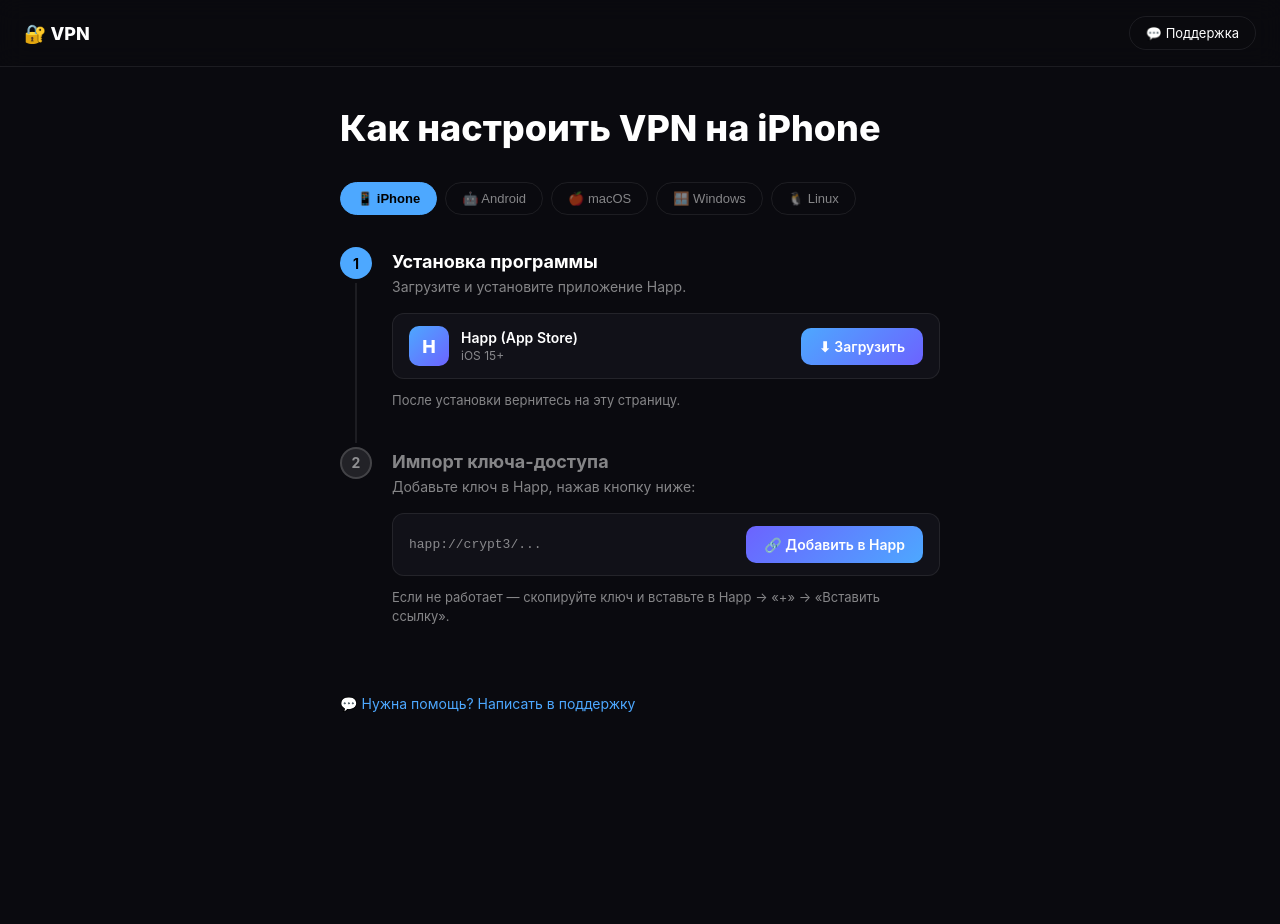
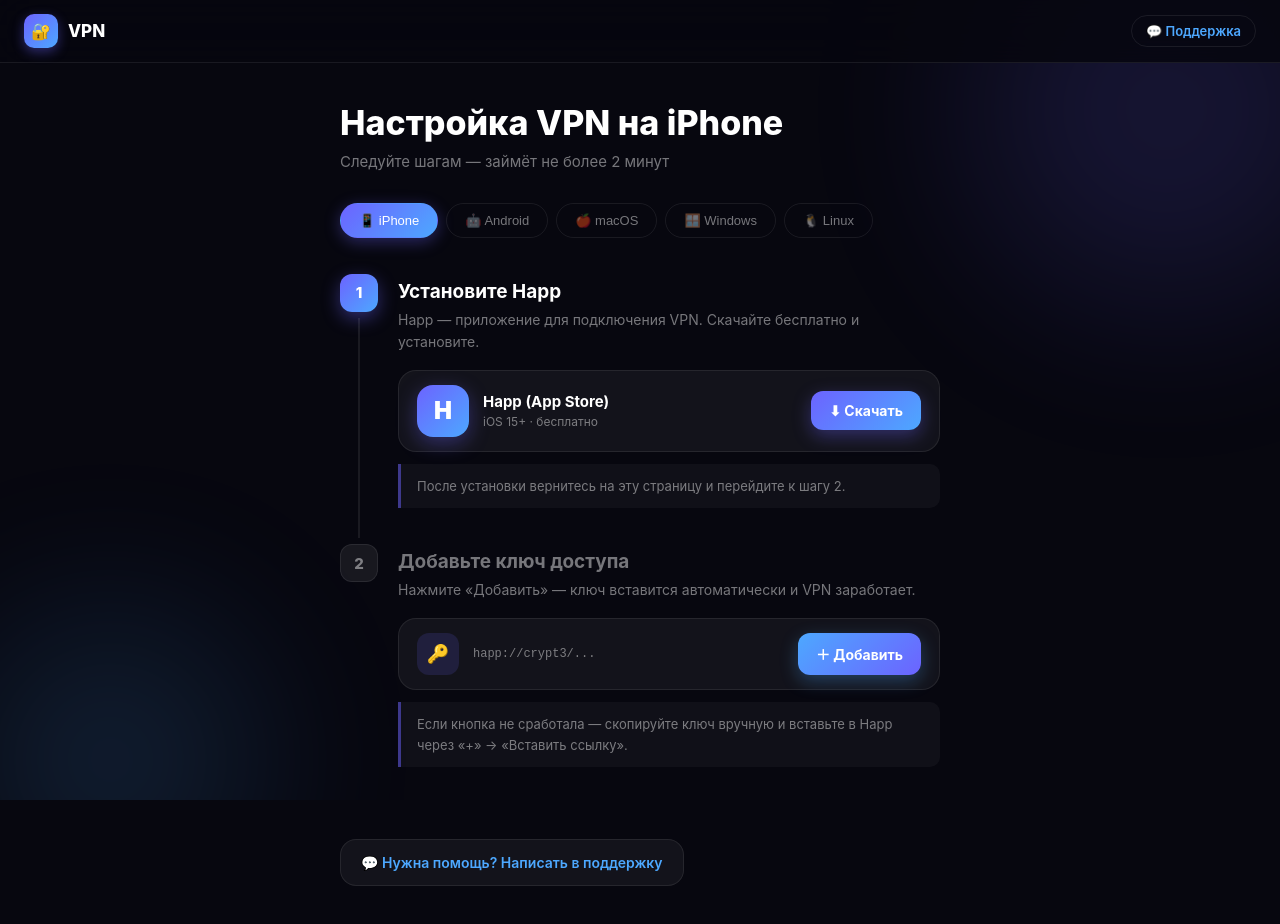
Before and after one commit to tmgjwwyt5h-debug/vpn-bot-web, a plain HTML site: page setup/index.html in a window 1280 px wide. Before the commit the page ends 800 px from the top, so only its background shows below. Drawn offline with Linux system fonts and the light colour scheme.

Commit message:
Update setup - new stylish design

```diff
--- a/setup/index.html
+++ b/setup/index.html
@@ -5,91 +5,258 @@
 <meta name="viewport" content="width=device-width, initial-scale=1.0">
 <title>Настройка VPN</title>
 <style>
-* { margin: 0; padding: 0; box-sizing: border-box; }
-body { background:#0a0a0f; color:#fff; font-family:-apple-system,BlinkMacSystemFont,sans-serif; min-height:100vh; }
-header { display:flex; align-items:center; justify-content:space-between; padding:16px 24px; border-bottom:1px solid rgba(255,255,255,0.08); position:sticky; top:0; background:rgba(10,10,15,0.9); backdrop-filter:blur(12px); z-index:100; }
-.logo { font-size:18px; font-weight:800; }
-.btn-outline { padding:8px 16px; border-radius:20px; border:1px solid rgba(255,255,255,0.08); background:transparent; color:#fff; font-size:13px; cursor:pointer; text-decoration:none; }
-main { max-width:640px; margin:0 auto; padding:40px 20px 60px; }
-h1 { font-size:clamp(24px,5vw,36px); font-weight:800; line-height:1.2; margin-bottom:32px; }
-.device-tabs { display:flex; gap:8px; flex-wrap:wrap; margin-bottom:32px; }
-.device-tab { padding:8px 16px; border-radius:20px; border:1px solid rgba(255,255,255,0.08); background:transparent; color:rgba(255,255,255,0.5); font-size:13px; cursor:pointer; }
-.device-tab.active { background:#4da8ff; border-color:#4da8ff; color:#000; font-weight:600; }
-.steps { display:flex; flex-direction:column; }
-.step { display:flex; gap:20px; }
-.step-left { display:flex; flex-direction:column; align-items:center; flex-shrink:0; }
-.step-dot { width:32px; height:32px; border-radius:50%; display:flex; align-items:center; justify-content:center; font-size:14px; font-weight:700; }
-.step-dot.active { background:#4da8ff; color:#000; }
-.step-dot.pending { background:rgba(255,255,255,0.1); border:2px solid rgba(255,255,255,0.15); color:rgba(255,255,255,0.5); }
-.step-line { width:2px; flex:1; background:rgba(255,255,255,0.08); margin:4px 0; min-height:24px; }
-.step-body { padding:0 0 36px; flex:1; }
-.step-title { font-size:18px; font-weight:700; margin-bottom:4px; padding-top:4px; }
-.step-title.muted { color:rgba(255,255,255,0.5); }
-.step-desc { font-size:14px; color:rgba(255,255,255,0.5); margin-bottom:16px; line-height:1.5; }
-.file-card { display:flex; align-items:center; gap:12px; padding:12px 16px; border:1px solid rgba(255,255,255,0.08); border-radius:12px; background:#111118; margin-bottom:12px; }
-.file-icon { width:40px; height:40px; border-radius:10px; background:linear-gradient(135deg,#4da8ff,#6c63ff); display:flex; align-items:center; justify-content:center; font-size:18px; font-weight:800; color:#fff; flex-shrink:0; }
-.file-info { flex:1; }
-.file-name { font-size:14px; font-weight:600; }
-.file-meta { font-size:12px; color:rgba(255,255,255,0.5); margin-top:2px; }
-.btn-primary { padding:10px 18px; border-radius:10px; background:linear-gradient(135deg,#4da8ff,#6c63ff); color:#fff; font-size:14px; font-weight:600; border:none; cursor:pointer; text-decoration:none; display:inline-flex; align-items:center; gap:6px; flex-shrink:0; }
-.key-card { display:flex; align-items:center; gap:12px; padding:12px 16px; border:1px solid rgba(255,255,255,0.08); border-radius:12px; background:#111118; }
-.key-value { font-family:monospace; font-size:13px; color:rgba(255,255,255,0.5); flex:1; overflow:hidden; text-overflow:ellipsis; white-space:nowrap; }
-.btn-add { padding:10px 18px; border-radius:10px; background:linear-gradient(135deg,#6c63ff,#4da8ff); color:#fff; font-size:14px; font-weight:600; border:none; cursor:pointer; text-decoration:none; display:inline-flex; align-items:center; gap:6px; white-space:nowrap; flex-shrink:0; }
-.hint { margin-top:12px; font-size:13px; color:rgba(255,255,255,0.5); line-height:1.5; }
-.support-link { display:inline-flex; align-items:center; gap:6px; color:#4da8ff; font-size:14px; text-decoration:none; margin-top:32px; }
+  :root {
+    --accent: #6c63ff;
+    --accent2: #4da8ff;
+    --bg: #07070f;
+    --card: rgba(255,255,255,0.05);
+    --border: rgba(255,255,255,0.08);
+    --muted: rgba(255,255,255,0.45);
+  }
+  * { margin:0; padding:0; box-sizing:border-box; }
+  body {
+    background: var(--bg); color:#fff;
+    font-family: -apple-system, BlinkMacSystemFont, 'SF Pro Display', sans-serif;
+    min-height: 100vh;
+  }
+  .bg { position:fixed; inset:0; z-index:0; overflow:hidden; pointer-events:none; }
+  .orb { position:absolute; border-radius:50%; filter:blur(90px); opacity:.15; animation:drift 14s ease-in-out infinite alternate; }
+  .orb1 { width:400px; height:400px; background:#6c63ff; top:-100px; right:-80px; }
+  .orb2 { width:300px; height:300px; background:#4da8ff; bottom:-80px; left:-60px; animation-delay:-5s; }
+  @keyframes drift { from{transform:translate(0,0)} to{transform:translate(25px,35px)} }
+
+  header {
+    position: sticky; top:0; z-index:100;
+    background: rgba(7,7,15,0.85); backdrop-filter: blur(20px);
+    border-bottom: 1px solid var(--border);
+    padding: 14px 24px;
+    display: flex; align-items: center; justify-content: space-between;
+  }
+  .logo { display:flex; align-items:center; gap:10px; font-weight:800; font-size:17px; }
+  .logo-icon {
+    width:34px; height:34px; border-radius:10px;
+    background:linear-gradient(135deg,#6c63ff,#4da8ff);
+    display:flex; align-items:center; justify-content:center; font-size:16px;
+    box-shadow: 0 4px 12px rgba(108,99,255,.4);
+  }
+  .support-link {
+    padding: 7px 14px; border-radius:20px;
+    border:1px solid var(--border); color: var(--accent2);
+    font-size:13px; font-weight:600; text-decoration:none;
+    transition: background .2s;
+  }
+  .support-link:hover { background: rgba(77,168,255,0.1); }
+
+  main { position:relative; z-index:1; max-width:640px; margin:0 auto; padding:40px 20px 80px; }
+
+  h1 { font-size:clamp(22px,5vw,34px); font-weight:800; line-height:1.2; margin-bottom:8px; }
+  .subtitle { font-size:15px; color:var(--muted); margin-bottom:32px; }
+
+  /* TABS */
+  .tabs { display:flex; gap:8px; flex-wrap:wrap; margin-bottom:36px; }
+  .tab {
+    padding:9px 18px; border-radius:20px;
+    border:1px solid var(--border); background:transparent;
+    color:var(--muted); font-size:13px; font-weight:500; cursor:pointer;
+    transition: all .2s;
+  }
+  .tab.active {
+    background:linear-gradient(135deg,#6c63ff,#4da8ff);
+    border-color:transparent; color:#fff;
+    box-shadow:0 4px 16px rgba(108,99,255,.35);
+  }
+
+  /* STEPS */
+  .steps { display:flex; flex-direction:column; }
+  .step { display:flex; gap:20px; }
+  .step-left { display:flex; flex-direction:column; align-items:center; flex-shrink:0; }
+  .step-num {
+    width:38px; height:38px; border-radius:12px;
+    display:flex; align-items:center; justify-content:center;
+    font-size:15px; font-weight:800; flex-shrink:0;
+  }
+  .step-num.active { background:linear-gradient(135deg,#6c63ff,#4da8ff); color:#fff; box-shadow:0 6px 18px rgba(108,99,255,.4); }
+  .step-num.pending { background:rgba(255,255,255,0.07); color:var(--muted); border:1px solid var(--border); }
+  .step-line { width:2px; flex:1; background:var(--border); margin:6px 0; min-height:28px; }
+  .step-body { padding-bottom:36px; flex:1; }
+  .step-title { font-size:19px; font-weight:700; margin-bottom:6px; padding-top:6px; }
+  .step-title.muted { color:var(--muted); }
+  .step-desc { font-size:14px; color:var(--muted); margin-bottom:16px; line-height:1.6; }
+
+  /* CARDS */
+  .app-card {
+    display:flex; align-items:center; gap:14px;
+    padding:14px 18px; border:1px solid var(--border);
+    border-radius:18px; background:var(--card); margin-bottom:12px;
+  }
+  .app-logo {
+    width:52px; height:52px; border-radius:16px;
+    background:linear-gradient(135deg,#6c63ff,#4da8ff);
+    display:flex; align-items:center; justify-content:center;
+    font-size:24px; font-weight:900; color:#fff; flex-shrink:0;
+    box-shadow:0 6px 20px rgba(108,99,255,.35);
+  }
+  .app-info { flex:1; }
+  .app-name { font-size:15px; font-weight:700; }
+  .app-sub { font-size:12px; color:var(--muted); margin-top:3px; }
+  .btn-primary {
+    padding:11px 18px; border-radius:12px;
+    background:linear-gradient(135deg,#6c63ff,#4da8ff);
+    color:#fff; font-size:14px; font-weight:700;
+    border:none; cursor:pointer; text-decoration:none;
+    display:inline-flex; align-items:center; gap:7px; flex-shrink:0;
+    box-shadow:0 6px 18px rgba(108,99,255,.35);
+    transition:transform .15s, box-shadow .15s;
+  }
+  .btn-primary:hover { transform:translateY(-1px); box-shadow:0 8px 24px rgba(108,99,255,.45); }
+
+  .key-card {
+    display:flex; align-items:center; gap:14px;
+    padding:14px 18px; border:1px solid var(--border);
+    border-radius:18px; background:var(--card);
+  }
+  .key-icon-wrap {
+    width:42px; height:42px; border-radius:12px;
+    background:rgba(108,99,255,0.15);
+    display:flex; align-items:center; justify-content:center;
+    font-size:18px; flex-shrink:0;
+  }
+  .key-val {
+    font-family:'SF Mono',monospace; font-size:12px;
+    color:var(--muted); flex:1; overflow:hidden;
+    text-overflow:ellipsis; white-space:nowrap;
+  }
+  .btn-add {
+    padding:11px 18px; border-radius:12px;
+    background:linear-gradient(135deg,#4da8ff,#6c63ff);
+    color:#fff; font-size:14px; font-weight:700;
+    border:none; cursor:pointer; text-decoration:none;
+    display:inline-flex; align-items:center; gap:7px;
+    box-shadow:0 6px 18px rgba(77,168,255,.3);
+    white-space:nowrap; flex-shrink:0;
+    transition:transform .15s;
+  }
+  .btn-add:hover { transform:translateY(-1px); }
+
+  .hint {
+    margin-top:12px; padding:12px 16px;
+    background:rgba(255,255,255,0.04);
+    border-left:3px solid rgba(108,99,255,0.5);
+    border-radius:0 10px 10px 0;
+    font-size:13px; color:var(--muted); line-height:1.6;
+  }
+
+  .support-footer {
+    display:inline-flex; align-items:center; gap:8px;
+    margin-top:36px; padding:14px 20px;
+    border:1px solid var(--border); border-radius:16px;
+    background:var(--card); color:var(--accent2);
+    font-size:14px; font-weight:600; text-decoration:none;
+    transition:background .2s;
+  }
+  .support-footer:hover { background:rgba(255,255,255,0.07); }
 </style>
 </head>
 <body>
+<div class="bg">
+  <div class="orb orb1"></div>
+  <div class="orb orb2"></div>
+</div>
+
 <header>
-  <div class="logo">🔐 VPN</div>
-  <a class="btn-outline" id="supportLink" href="#" target="_blank">💬 Поддержка</a>
+  <div class="logo">
+    <div class="logo-icon">🔐</div>
+    VPN
+  </div>
+  <a class="support-link" id="supportTop" href="#" target="_blank">💬 Поддержка</a>
 </header>
+
 <main>
   <h1 id="pageTitle">Как настроить VPN</h1>
-  <div class="device-tabs">
-    <button class="device-tab" onclick="sw('ios')" id="tab-ios">📱 iPhone</button>
-    <button class="device-tab" onclick="sw('android')" id="tab-android">🤖 Android</button>
-    <button class="device-tab" onclick="sw('macos')" id="tab-macos">🍎 macOS</button>
-    <button class="device-tab" onclick="sw('windows')" id="tab-windows">🪟 Windows</button>
-    <button class="device-tab" onclick="sw('linux')" id="tab-linux">🐧 Linux</button>
+  <p class="subtitle">Следуйте шагам — займёт не более 2 минут</p>
+
+  <div class="tabs">
+    <button class="tab" onclick="sw('ios')"     id="tab-ios">📱 iPhone</button>
+    <button class="tab" onclick="sw('android')" id="tab-android">🤖 Android</button>
+    <button class="tab" onclick="sw('macos')"   id="tab-macos">🍎 macOS</button>
+    <button class="tab" onclick="sw('windows')" id="tab-windows">🪟 Windows</button>
+    <button class="tab" onclick="sw('linux')"   id="tab-linux">🐧 Linux</button>
   </div>
+
   <div class="steps">
     <div class="step">
-      <div class="step-left"><div class="step-dot active">1</div><div class="step-line"></div></div>
+      <div class="step-left">
+        <div class="step-num active">1</div>
+        <div class="step-line"></div>
+      </div>
       <div class="step-body">
-        <div class="step-title">Установка программы</div>
-        <div class="step-desc">Загрузите и установите приложение Happ.</div>
-        <div class="file-card">
-          <div class="file-icon">H</div>
-          <div class="file-info"><div class="file-name" id="fileName">Happ</div><div class="file-meta" id="fileMeta">бесплатно</div></div>
-          <a class="btn-primary" id="downloadBtn" href="#" target="_blank">⬇ Загрузить</a>
+        <div class="step-title">Установите Happ</div>
+        <div class="step-desc">Happ — приложение для подключения VPN. Скачайте бесплатно и установите.</div>
+        <div class="app-card">
+          <div class="app-logo">H</div>
+          <div class="app-info">
+            <div class="app-name" id="appName">Happ</div>
+            <div class="app-sub" id="appSub">бесплатно</div>
+          </div>
+          <a class="btn-primary" id="downloadBtn" href="#" target="_blank">⬇ Скачать</a>
         </div>
-        <div class="hint">После установки вернитесь на эту страницу.</div>
+        <div class="hint">После установки вернитесь на эту страницу и перейдите к шагу 2.</div>
       </div>
     </div>
+
     <div class="step">
-      <div class="step-left"><div class="step-dot pending">2</div></div>
+      <div class="step-left">
+        <div class="step-num pending">2</div>
+      </div>
       <div class="step-body">
-        <div class="step-title muted">Импорт ключа-доступа</div>
-        <div class="step-desc">Добавьте ключ в Happ, нажав кнопку ниже:</div>
+        <div class="step-title muted">Добавьте ключ доступа</div>
+        <div class="step-desc">Нажмите «Добавить» — ключ вставится автоматически и VPN заработает.</div>
         <div class="key-card">
-          <div class="key-value" id="keyPreview">happ://crypt3/...</div>
-          <a class="btn-add" id="addBtn" href="#">🔗 Добавить в Happ</a>
+          <div class="key-icon-wrap">🔑</div>
+          <div class="key-val" id="keyPreview">happ://crypt3/...</div>
+          <a class="btn-add" id="addBtn" href="#">＋ Добавить</a>
         </div>
-        <div class="hint">Если не работает — скопируйте ключ и вставьте в Happ → «+» → «Вставить ссылку».</div>
+        <div class="hint">Если кнопка не сработала — скопируйте ключ вручную и вставьте в Happ через «+» → «Вставить ссылку».</div>
       </div>
     </div>
   </div>
-  <a class="support-link" id="supportBottom" href="#" target="_blank">💬 Нужна помощь? Написать в поддержку</a>
+
+  <a class="support-footer" id="supportBottom" href="#" target="_blank">
+    💬 Нужна помощь? Написать в поддержку
+  </a>
 </main>
+
 <script>
-const p=new URLSearchParams(location.search);
-const token=p.get('temporary_token')||'',sup=p.get('supportUrl')||'#';
-document.getElementById('supportLink').href=sup;
-document.getElementById('supportBottom').href=sup;
-const D={ios:{name:'iPhone',f:'Happ (App Store)',m:'iOS 15+',u:'https://apps.apple.com/app/happ-proxy-utility/id6504287215'},android:{name:'Android',f:'Happ (Play)',m:'Android 8+',u:'https://play.google.com/store/apps/details?id=com.happproxy'},macos:{name:'macOS',f:'Happ.dmg',m:'macOS 12+  57.9Mb',u:'https://github.com/Happ-proxy/happ-desktop/releases/latest'},windows:{name:'Windows',f:'Happ.exe',m:'Win 10/11  57.9Mb',u:'https://github.com/Happ-proxy/happ-desktop/releases/latest'},linux:{name:'Linux',f:'Happ.AppImage',m:'Ubuntu 20+',u:'https://github.com/Happ-proxy/happ-desktop/releases/latest'}};
-function sw(d){const v=D[d]||D.ios;document.querySelectorAll('.device-tab').forEach(t=>t.classList.remove('active'));const t=document.getElementById('tab-'+d);if(t)t.classList.add('active');document.getElementById('pageTitle').textContent='Как настроить VPN на '+v.name;document.getElementById('fileName').textContent=v.f;document.getElementById('fileMeta').textContent=v.m;document.getElementById('downloadBtn').href=v.u;const k='happ://crypt3/'+token;document.getElementById('keyPreview').textContent=k.substring(0,32)+'...';document.getElementById('addBtn').href=k;}
-sw(p.get('device')||'ios');
+const p = new URLSearchParams(location.search);
+const token = p.get('temporary_token') || '';
+const sup = p.get('supportUrl') || '#';
+
+document.getElementById('supportTop').href = sup;
+document.getElementById('supportBottom').href = sup;
+
+const D = {
+  ios:     { name:'iPhone',  app:'Happ (App Store)',   sub:'iOS 15+ · бесплатно',   url:'https://apps.apple.com/app/happ-proxy-utility/id6504287215' },
+  android: { name:'Android', app:'Happ (Google Play)', sub:'Android 8+ · бесплатно', url:'https://play.google.com/store/apps/details?id=com.happproxy' },
+  macos:   { name:'macOS',   app:'Happ.dmg',           sub:'macOS 12+ · 57.9 MB',   url:'https://github.com/Happ-proxy/happ-desktop/releases/latest' },
+  windows: { name:'Windows', app:'Happ.exe',           sub:'Win 10/11 · 57.9 MB',   url:'https://github.com/Happ-proxy/happ-desktop/releases/latest' },
+  linux:   { name:'Linux',   app:'Happ.AppImage',      sub:'Ubuntu 20+ · AppImage',  url:'https://github.com/Happ-proxy/happ-desktop/releases/latest' },
+};
+
+function sw(d) {
+  const v = D[d] || D.ios;
+  document.querySelectorAll('.tab').forEach(t => t.classList.remove('active'));
+  const tab = document.getElementById('tab-' + d);
+  if (tab) tab.classList.add('active');
+  document.getElementById('pageTitle').textContent = 'Настройка VPN на ' + v.name;
+  document.getElementById('appName').textContent = v.app;
+  document.getElementById('appSub').textContent = v.sub;
+  document.getElementById('downloadBtn').href = v.url;
+  const key = 'happ://crypt3/' + token;
+  document.getElementById('keyPreview').textContent = key.substring(0, 36) + '...';
+  document.getElementById('addBtn').href = key;
+}
+
+sw(p.get('device') || 'ios');
 </script>
 </body>
 </html>
```
